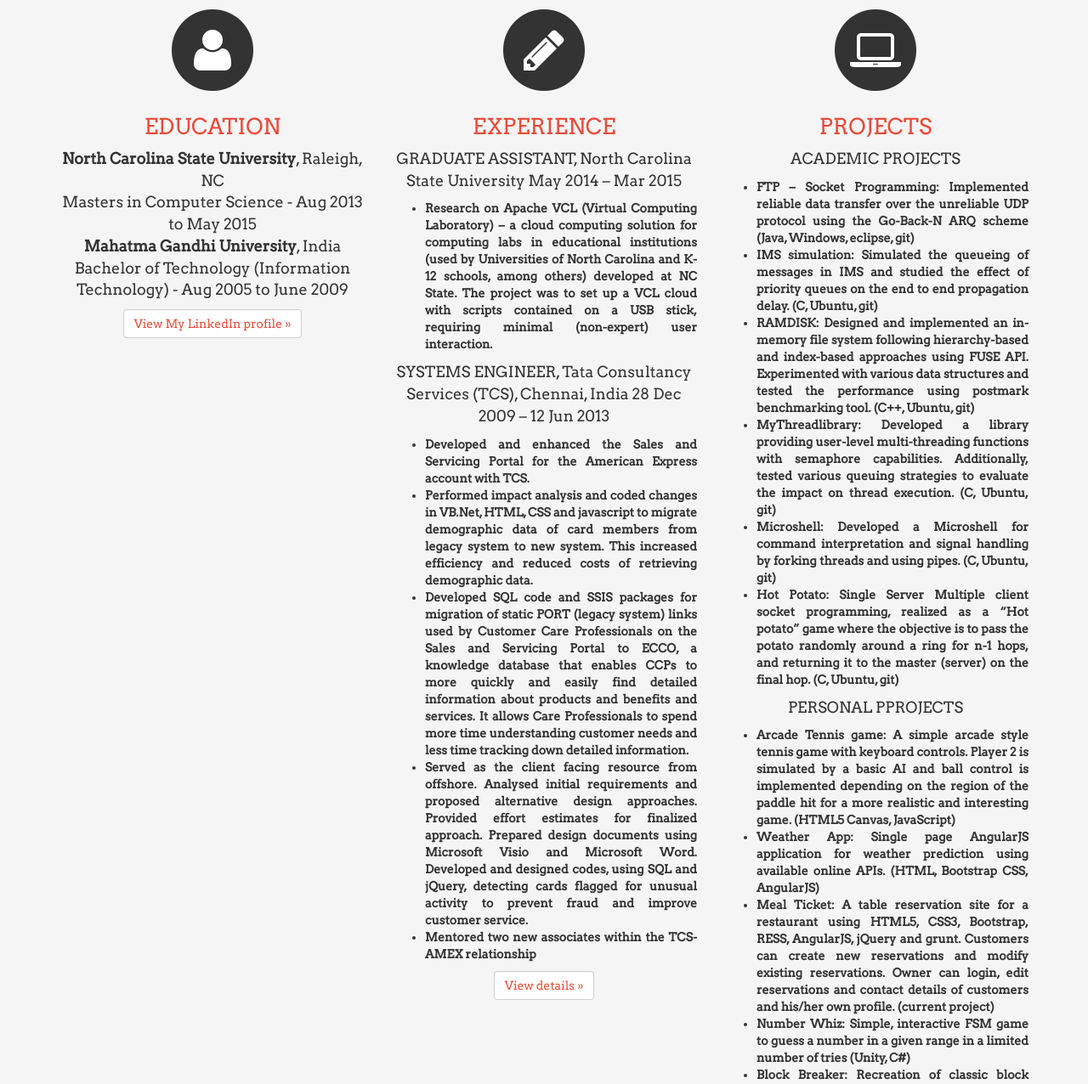
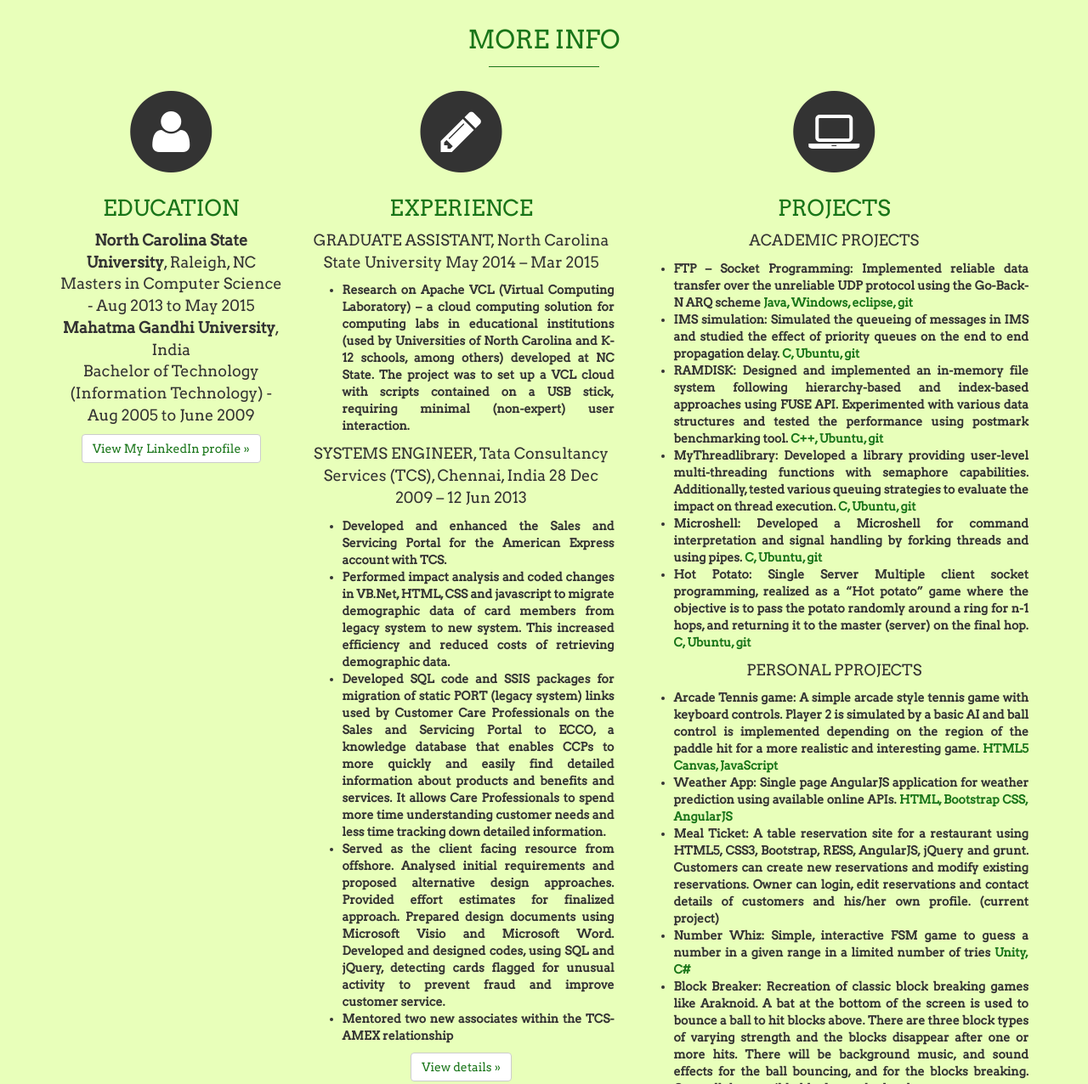
Before and after one commit to slakshm5/site1, a plain HTML site: page index.html in a window 1280 px wide. Shown: the part 749-2025 px from the top of the page at 85% size. Drawn offline with nearby package versions, Linux system fonts and the light colour scheme; a script that the page names is missing.

Commit message:
update colors

```diff
--- a/css/custom.css
+++ b/css/custom.css
@@ -5,7 +5,7 @@ body {
 
 }
 #more-info {
-	background-color: #f5f5f5;
+	background-color: #E8FFBA;
 }
 .jumbotron h1{
 	font-family: 'Arvo', courier, serif;
@@ -24,7 +24,7 @@ ul.nav{
 	text-align: center;
 	color: white;
 	font-weight: 100;
-	padding: 0 50px;
+	padding: 10 50px;
 	background-image: url('../images/heroimage.jpg');
 }
 .homepage {
@@ -35,7 +35,7 @@ ul.nav{
 }
 .homepage h2, .homepage h3 {
 	text-transform: uppercase;
-	color: #e74c3c;
+	color: #197519;
 }
 .homepage h2 {
 	font-size: 30px;
@@ -49,15 +49,15 @@ ul.nav{
 }
 .homepage a {
 	text-decoration: none;
-	color: #e74c3c;
+	color: #197519;
 }
 .homepage a:hover {
-	color: #e74c3c;
+	color: #197519;
 	text-decoration: none;
 	opacity: .8;
 }
 .homepage hr {
-	border-top: 1px solid #e74c3c;
+	border-top: 1px solid #197519;
 	width: 130px;
 	margin-top: 15px;
 }
@@ -65,10 +65,14 @@ li {
 	text-align: justify;
     text-justify: inter-word;
 }
+.emp {
+	color: #197519;
+}
 footer {
-	background-color: #e74c3c;
-	padding-top: 150px;
+	background-color: #197519;
+	padding-top: 40px;
 	padding-bottom: 30px;
+	color: white;
 }
 @media (max-width:1199px){
 	.jumbotron h1{
@@ -88,6 +92,7 @@ footer {
 		padding-bottom: 20px;
 	}
 }
+
 @media (max-width: 767px){
 	.jumbotron h1{
 		font-size: 24px;
--- a/index.html
+++ b/index.html
@@ -48,7 +48,6 @@
           <ul class="nav navbar-nav navbar-right">
             <li><a href="#">Skills</a></li>
             <li><a href="#more-info">More Info</a></li>
-            <li><a href="#contact">Contact</a></li>
           </ul>
         </div><!--/.nav-collapse -->
       </div>
@@ -58,8 +57,8 @@
     <div class="jumbotron">
       <div class="container">
         <h1>Sarah Lakshmi Palat</h1>
-        <p>Hi! I am Sarah, a graduate of Computer Science from North Carolina State University. I love travel, food, comics and learning new things everyday. I am passionate about using education and technology to empower women and children from disadvantaged backgrounds</p>
-        <p><a class="btn btn-danger btn-lg" href="https://docs.google.com/forms/d/1G1vI2_1-2HBqw5G73Bq2b35BavBEUvUfTGxj4UA8pHc/viewform?usp=send_form" target="_blank" role="button">Learn more &raquo;</a></p>
+        <p>Hi! I am Sarah, a graduate of Computer Science from North Carolina State University. I love travel, food, books, nature, adventure and learning new things everyday. I am passionate about using education and technology to empower women and children from disadvantaged backgrounds</p>
+        <p><a class="btn btn-success btn-lg" href="https://docs.google.com/forms/d/1G1vI2_1-2HBqw5G73Bq2b35BavBEUvUfTGxj4UA8pHc/viewform?usp=send_form" target="_blank" role="button">Contact Me &raquo;</a></p>
       </div>
     </div>
     <div class="container homepage">
@@ -75,7 +74,7 @@
         <h2>More Info</h2>
         <hr>
         <div class="row">
-          <div class="col-md-4">
+          <div class="col-md-3">
             <span class="fa-stack fa-4x">
               <i class="fa fa-circle fa-stack-2x"></i>
               <i class="fa fa-user fa-stack-1x fa-inverse"></i>
@@ -106,25 +105,25 @@
                 <li> Mentored two new associates within the TCS-AMEX relationship</ul></p>
             <p><a class="btn btn-default" href="#" role="button">View details &raquo;</a></p>
           </div>
-          <div class="col-md-4">
+          <div class="col-md-5">
             <span class="fa-stack fa-4x">
               <i class="fa fa-circle fa-stack-2x"></i>
               <i class="fa fa-laptop fa-stack-1x fa-inverse"></i>
             </span>
             <h3>Projects</h3>
               <p>ACADEMIC PROJECTS<ul>
-                <li>FTP – Socket Programming: Implemented reliable data transfer over the unreliable UDP protocol using the Go-Back-N ARQ scheme (Java, Windows, eclipse, git)
-                <li>IMS simulation: Simulated the queueing of messages in IMS and studied the effect of priority queues on the end to end propagation delay. (C, Ubuntu, git)
-                <li>RAMDISK: Designed and implemented an in-memory file system following hierarchy-based and index-based approaches using FUSE API. Experimented with various data structures and tested the performance using postmark benchmarking tool. (C++, Ubuntu, git)
-                <li>MyThreadlibrary: Developed a library providing user-level multi-threading functions with semaphore capabilities. Additionally, tested various queuing strategies to evaluate the impact on thread execution. (C, Ubuntu, git)
-                <li>Microshell: Developed a Microshell for command interpretation and signal handling by forking threads and using pipes. (C, Ubuntu, git)
-                <li>Hot Potato: Single Server Multiple client socket programming, realized as a “Hot potato” game where the objective is to pass the potato randomly around a ring for n-1 hops, and returning it to the master (server) on the final hop. (C, Ubuntu, git)</ul></p>
+                <li>FTP – Socket Programming: Implemented reliable data transfer over the unreliable UDP protocol using the Go-Back-N ARQ scheme <span class="emp">Java, Windows, eclipse, git </span>
+                <li>IMS simulation: Simulated the queueing of messages in IMS and studied the effect of priority queues on the end to end propagation delay. <span class="emp">C, Ubuntu, git </span>
+                <li>RAMDISK: Designed and implemented an in-memory file system following hierarchy-based and index-based approaches using FUSE API. Experimented with various data structures and tested the performance using postmark benchmarking tool. <span class="emp">C++, Ubuntu, git </span>
+                <li>MyThreadlibrary: Developed a library providing user-level multi-threading functions with semaphore capabilities. Additionally, tested various queuing strategies to evaluate the impact on thread execution. <span class="emp">C, Ubuntu, git</span>
+                <li>Microshell: Developed a Microshell for command interpretation and signal handling by forking threads and using pipes. <span class="emp">C, Ubuntu, git</span>
+                <li>Hot Potato: Single Server Multiple client socket programming, realized as a “Hot potato” game where the objective is to pass the potato randomly around a ring for n-1 hops, and returning it to the master (server) on the final hop. <span class="emp">C, Ubuntu, git</span></ul></p>
               <p>PERSONAL PPROJECTS<ul>
-                <li>Arcade Tennis game: A simple arcade style tennis game with keyboard controls. Player 2 is simulated by a basic AI and ball control is implemented depending on the region of the paddle hit for a more realistic and interesting game. (HTML5 Canvas, JavaScript)
-                <li>Weather App: Single page AngularJS application for weather prediction using available online APIs. (HTML, Bootstrap CSS, AngularJS)
+                <li>Arcade Tennis game: A simple arcade style tennis game with keyboard controls. Player 2 is simulated by a basic AI and ball control is implemented depending on the region of the paddle hit for a more realistic and interesting game. <span class="emp">HTML5 Canvas, JavaScript</span>
+                <li>Weather App: Single page AngularJS application for weather prediction using available online APIs. <span class="emp">HTML, Bootstrap CSS, AngularJS</span>
                 <li>Meal Ticket: A table reservation site for a restaurant using HTML5, CSS3, Bootstrap, RESS, AngularJS, jQuery and grunt. Customers can create new reservations and modify existing reservations. Owner can login, edit reservations and contact details of customers and his/her own profile. (current project)
-                <li>Number Whiz: Simple, interactive FSM game to guess a number in a given range in a limited number of tries (Unity, C#)
-                <li>Block Breaker: Recreation of classic block breaking games like Araknoid. A bat at the bottom of the screen is used to bounce a ball to hit blocks above. There are three block types of varying strength and the blocks disappear after one or more hits. There will be background music, and sound effects for the ball bouncing, and for the blocks breaking. Once all destructible blocks on the level are gone, you move onto the next level without interruption of the music. (Unity, Gimp, C#)<ul></p>
+                <li>Number Whiz: Simple, interactive FSM game to guess a number in a given range in a limited number of tries <span class="emp">Unity, C#</span>
+                <li>Block Breaker: Recreation of classic block breaking games like Araknoid. A bat at the bottom of the screen is used to bounce a ball to hit blocks above. There are three block types of varying strength and the blocks disappear after one or more hits. There will be background music, and sound effects for the ball bouncing, and for the blocks breaking. Once all destructible blocks on the level are gone, you move onto the next level without interruption of the music. <span class="emp">Unity, Gimp, C#</span><ul></p>
             <p><a class="btn btn-default" href="https://github.com/slakshm5/" target=" _blank" role="button">Personal Projects on GitHub &raquo;</a></p>
          </div>
         </div>
```
Also changed, not shown: images/SLP_1.jpg (added).
